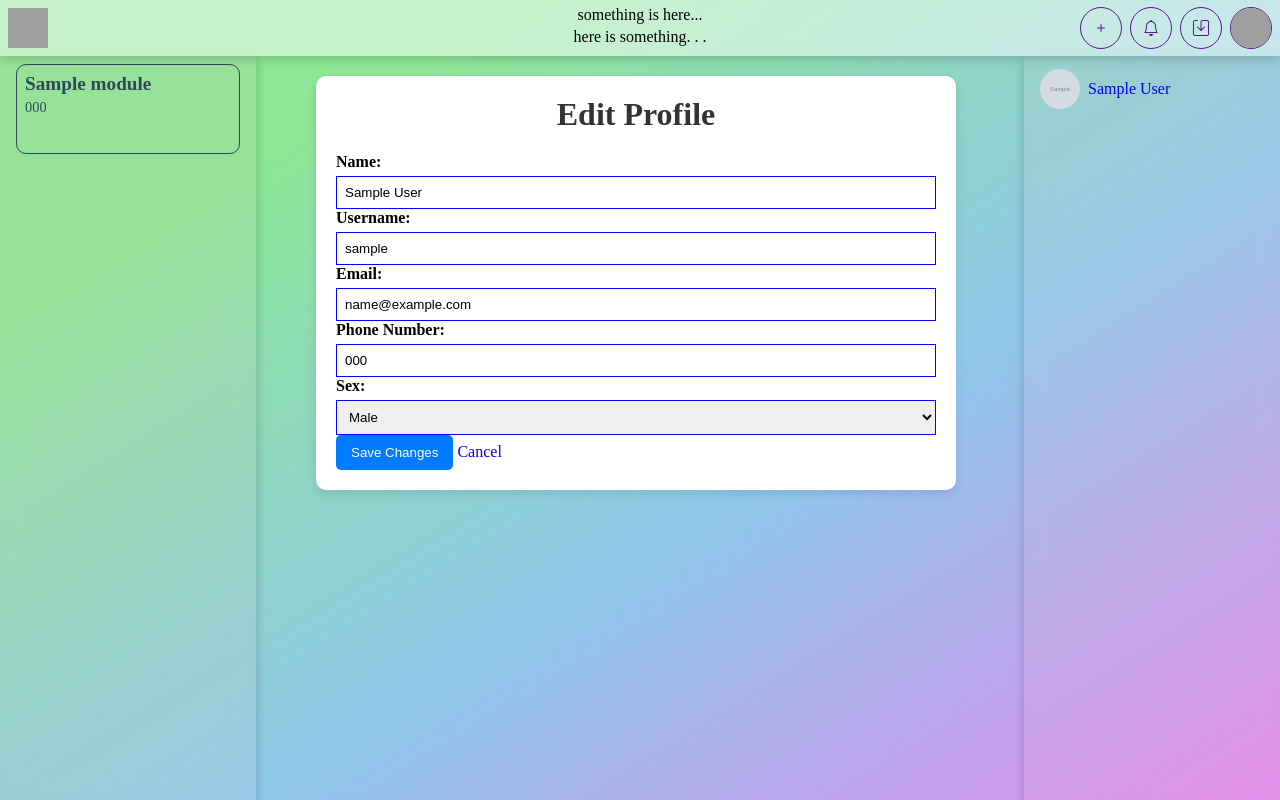
After one commit to dbfv/Web-Programming1, a PHP site: page /php/edit_profile.php in a window 1280 px wide. The commit adds this page. Run offline with PHP 8.4, Linux system fonts and the light colour scheme; the visitor is signed in with stand-in values (Sample User, id 1); tables that the repository leaves empty or names only in its code hold one stand-in row (values such as "Sample post"); grey boxes marked "Sample" are stand-in pictures; data that the repository does not hold is empty; some libraries are stand-ins or nearby versions; grey boxes are pictures that could not be loaded.

Commit message:
code forz profile and edot profile are implemented

```diff
--- /dev/null
+++ b/php/edit_profile.php
@@ -0,0 +1,27 @@
+<?php
+require_once "../includes/authorization.php";
+include '../includes/connect_db.php';
+
+if (isset($_POST['submit'])) {
+    $user_id = $_SESSION['user']['id'];
+    $name = $_POST['name'];
+    $username = $_POST['username'];
+    $email = $_POST['email'];
+    $phone_number = $_POST['phone_number'];
+    $sex = $_POST['sex'];
+
+    $sql = "UPDATE users SET name = :name, username = :username, email = :email, phone_number = :phone_number, sex = :sex WHERE id = :user_id";
+    $stmt = $pdo->prepare($sql);
+    $stmt->bindValue(':name', $name);
+    $stmt->bindValue(':username', $username);
+    $stmt->bindValue(':email', $email);
+    $stmt->bindValue(':phone_number', $phone_number);
+    $stmt->bindValue(':sex', $sex);
+    $stmt->bindValue(':user_id', $user_id);
+    $stmt->execute();
+
+} else {
+    include "../templates/edit_profile.html.php";
+}
+$output = ob_get_clean();
+include '../templates/layout.html.php';
--- /dev/null
+++ b/templates/edit_profile.html.php
@@ -0,0 +1,31 @@
+<?php
+require_once "../includes/authorization.php";
+include '../includes/connect_db.php';
+
+$user_id = $_SESSION['user']['id'];
+$sql = "SELECT * FROM users WHERE id = :user_id";
+$stmt = $pdo->prepare($sql);
+$stmt->bindValue(':user_id', $user_id);
+$stmt->execute();
+$user = $stmt->fetch(PDO::FETCH_ASSOC);
+?>
+
+<div class="edit-profile">
+    <h1>Edit Profile</h1>
+    <form action="../php/edit_profile.php" method="POST">
+        <input type="hidden" name="user_id" value="<?php echo $user['id']; ?>">
+        <p><strong>Name:</strong> <input type="text" name="name" value="<?php echo htmlspecialchars($user['name']); ?>" required></p>
+        <p><strong>Username:</strong> <input type="text" name="username" value="<?php echo htmlspecialchars($user['username']); ?>" required></p>
+        <p><strong>Email:</strong> <input type="email" name="email" value="<?php echo htmlspecialchars($user['email']); ?>" required></p>
+        <p><strong>Phone Number:</strong> <input type="text" name="phone_number" value="<?php echo htmlspecialchars($user['phone_number']); ?>" required></p>
+        <p><strong>Sex:</strong>
+            <select name="sex" required>
+                <option value="Male" <?php echo $user['sex'] == 'Male' ? 'selected' : ''; ?>>Male</option>
+                <option value="Female" <?php echo $user['sex'] == 'Female' ? 'selected' : ''; ?>>Female</option>
+                <option value="Other" <?php echo $user['sex'] == 'Other' ? 'selected' : ''; ?>>Other</option>
+            </select>
+        </p>
+        <button type="submit" name="submit">Save Changes</button>
+        <a href="../php/profile.php" class="cancel-button">Cancel</a>
+    </form>
+</div>
--- a/templates/styles.css
+++ b/templates/styles.css
@@ -339,3 +339,83 @@ button:hover {
     margin: 10px 0;
     transition: transform 0.3s;
 }
+
+/* Profile.html.php */
+.profile {
+    padding: 20px;
+    background-color: #ffffff;
+    border-radius: 10px;
+    box-shadow: 0 4px 8px rgba(0, 0, 0, 0.1);
+    max-width: 600px;
+    margin: 20px auto;
+}
+
+.profile h1 {
+    text-align: center;
+    color: #333;
+    margin-bottom: 20px;
+}
+
+.profile-info {
+    display: flex;
+    align-items: center;
+    border-bottom: 1px solid #ddd;
+    padding-bottom: 20px;
+    margin-bottom: 20px;
+}
+
+.profile-info .avatar {
+    width: 100px;
+    height: 100px;
+    border-radius: 50%;
+    margin-right: 20px;
+    border: 2px solid #007bff;
+}
+
+.profile-info p {
+    margin: 5px 0;
+    color: #555;
+    font-size: 16px;
+}
+
+.profile-info strong {
+    color: #007bff;
+}
+.edit-button {
+    display: inline-block;
+    margin-top: 20px;
+    padding: 10px 15px;
+    background-color: #007bff;
+    color: white;
+    border: none;
+    border-radius: 5px;
+    text-decoration: none;
+    transition: background-color 0.3s;
+}
+
+.edit-button:hover {
+    background-color: #0056b3;
+}
+
+.edit-profile {
+    padding: 20px;
+    background-color: #ffffff;
+    border-radius: 10px;
+    box-shadow: 0 4px 8px rgba(0, 0, 0, 0.1);
+    max-width: 600px;
+    margin: 20px auto;
+}
+
+.edit-profile h1 {
+    text-align: center;
+    color: #333;
+    margin-bottom: 20px;
+}
+
+.edit-profile input[type="text"],
+.edit-profile input[type="email"],
+.edit-profile select {
+    width: 100%;
+    padding: 8px;
+    margin-top: 5px;
+    border: 1px solid blue;}
```
Also changed, not shown: php/profile.php (added, +17 -0 lines), templates/profile.html.php (added, +14 -0 lines).
